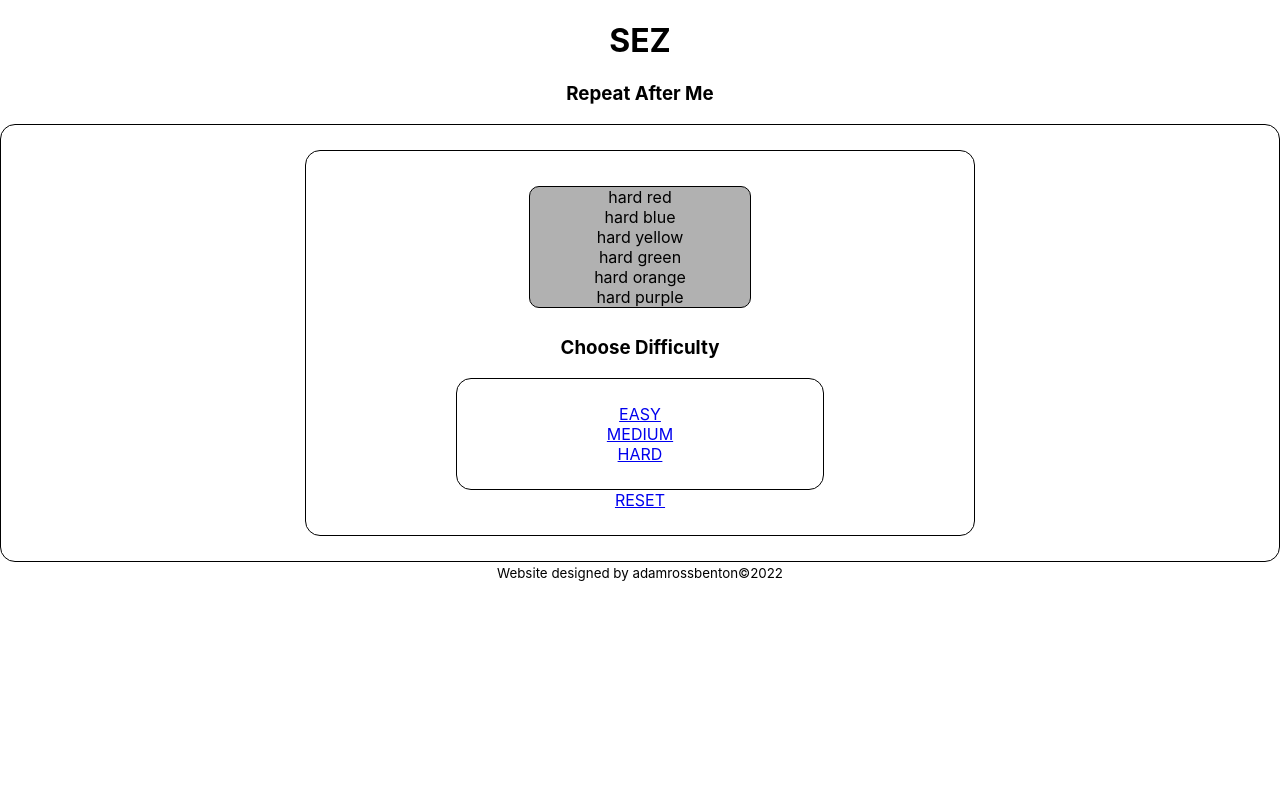
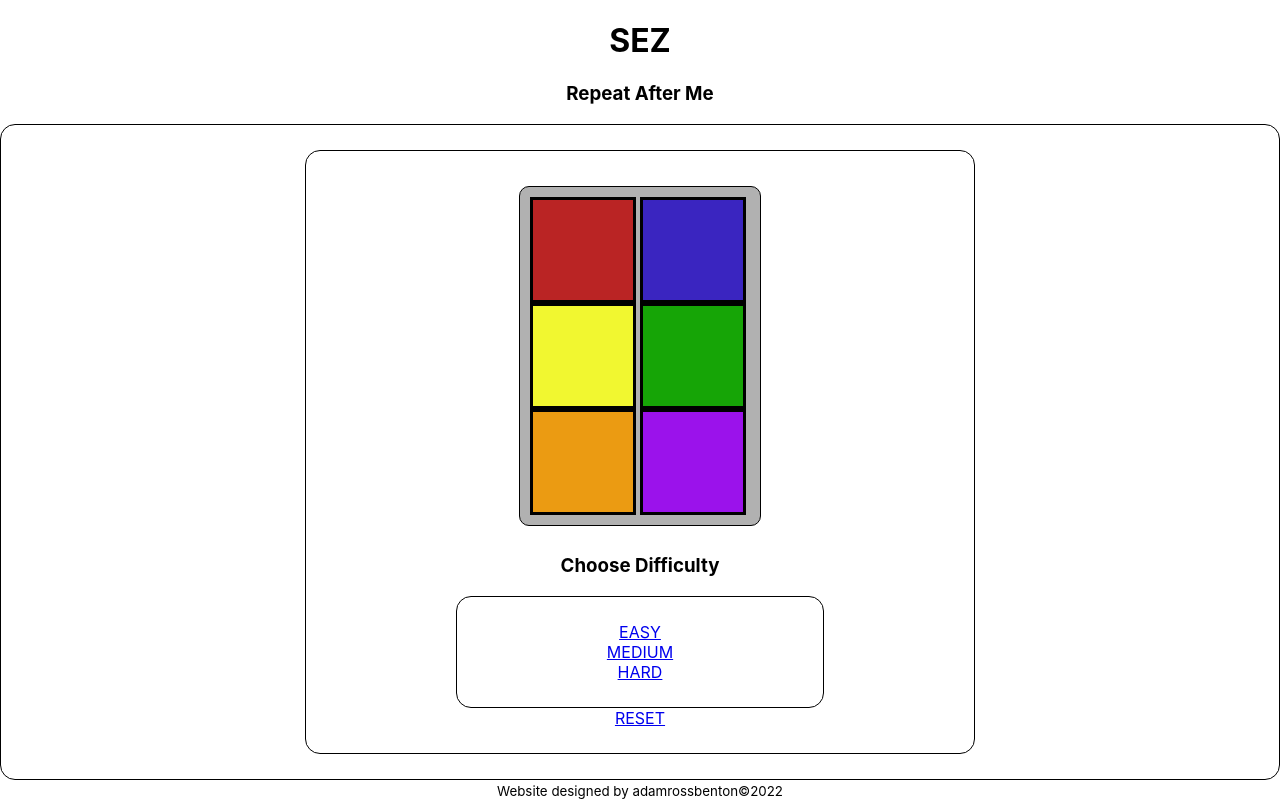
Before and after one commit to adamrossbenton/sez_js, a React (Create React App) app: page /hard in a window 1280 px wide. Built offline with nearby package versions, Linux system fonts and the light colour scheme.

Commit message:
spaces have colors now

```diff
--- a/src/Styles.css
+++ b/src/Styles.css
@@ -1,3 +1,12 @@
+:root {
+    --color-red: rgb(186,36,36);
+    --color-blue: rgb(58,37,192);
+    --color-yellow: rgb(241,247,48);
+    --color-green: rgb(22,165,6);
+    --color-orange: rgb(235,155,18);
+    --color-purple: rgb(155,18,235);
+}
+
 .container {
     display: flex;
     flex-direction: column;
@@ -8,6 +17,41 @@
     border-radius: 15px;
 }
 
+.board {
+    display: grid;
+    grid-template-columns: 1fr 1fr;
+}
+
+.game-piece {
+    border: 3px solid black;
+    height: 100px;
+    width: 100px;
+}
+
+.red {
+    background-color: var(--color-red);
+}
+
+.blue {
+    background-color: var(--color-blue);
+}
+
+.yellow {
+    background-color: var(--color-yellow);
+}
+
+.green {
+    background-color: var(--color-green);
+}
+
+.orange {
+    background-color: var(--color-orange);
+}
+
+.purple {
+    background-color: var(--color-purple);
+}
+
 @media (min-width: 769px) {
 
     .container {
@@ -16,6 +60,7 @@
 
     .board {
         margin: 10px;
+        padding: 10px;
         border: 1px solid black;
         border-radius: 10px;
         background-color: rgba(100,100,100,0.5);
--- a/src/pages/Easy.js
+++ b/src/pages/Easy.js
@@ -3,8 +3,8 @@ import React from "react";
 const Easy = props => {
     const easyBoard = () => {
         return <div className="board" id="easy-board">
-            <div className="game-piece" id="easy-red">easy red</div>
-            <div className="game-piece" id="easy-blue">easy blue</div>
+            <div className="game-piece red" id="easy-red"></div>
+            <div className="game-piece blue" id="easy-blue"></div>
         </div>
     }
 
--- a/src/pages/Hard.js
+++ b/src/pages/Hard.js
@@ -3,12 +3,12 @@ import React from "react";
 const Hard = props => {
     const hardBoard = () => {
         return <div className="board" id="hard-board">
-            <div className="game-piece" id="med-red">hard red</div>
-            <div className="game-piece" id="med-blue">hard blue</div>
-            <div className="game-piece" id="med-yellow">hard yellow</div>
-            <div className="game-piece" id="med-green">hard green</div>
-            <div className="game-piece" id="med-orange">hard orange</div>
-            <div className="game-piece" id="med-purple">hard purple</div>
+            <div className="game-piece red" id="med-red"></div>
+            <div className="game-piece blue" id="med-blue"></div>
+            <div className="game-piece yellow" id="med-yellow"></div>
+            <div className="game-piece green" id="med-green"></div>
+            <div className="game-piece orange" id="med-orange"></div>
+            <div className="game-piece purple" id="med-purple"></div>
         </div>
     }
 
--- a/src/pages/Medium.js
+++ b/src/pages/Medium.js
@@ -3,10 +3,10 @@ import React from "react";
 const Medium = props => {
     const medBoard = () => {
         return <div className="board" id="med-board">
-            <div className="game-piece" id="med-red">med red</div>
-            <div className="game-piece" id="med-blue">med blue</div>
-            <div className="game-piece" id="med-yellow">med yellow</div>
-            <div className="game-piece" id="med-green">med green</div>
+            <div className="game-piece red" id="med-red"></div>
+            <div className="game-piece blue" id="med-blue"></div>
+            <div className="game-piece yellow" id="med-yellow"></div>
+            <div className="game-piece green" id="med-green"></div>
         </div>
     }
 
```
